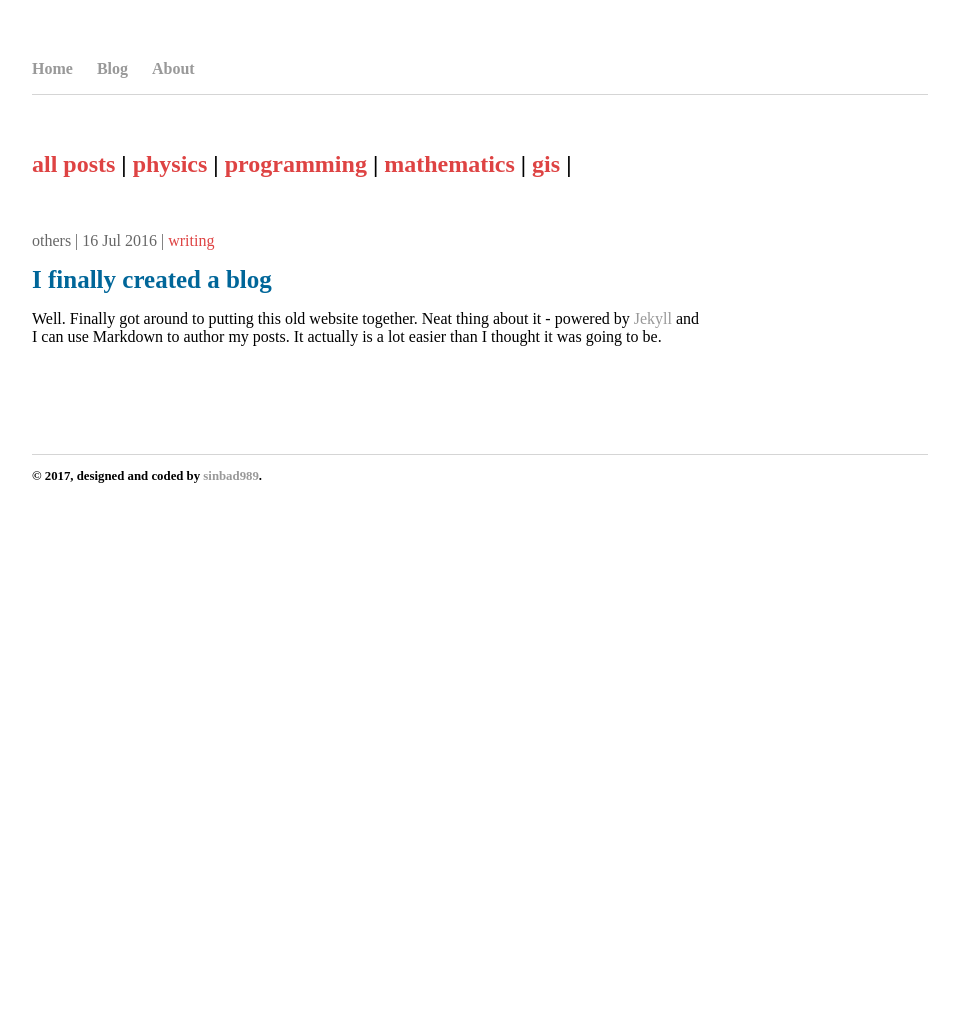
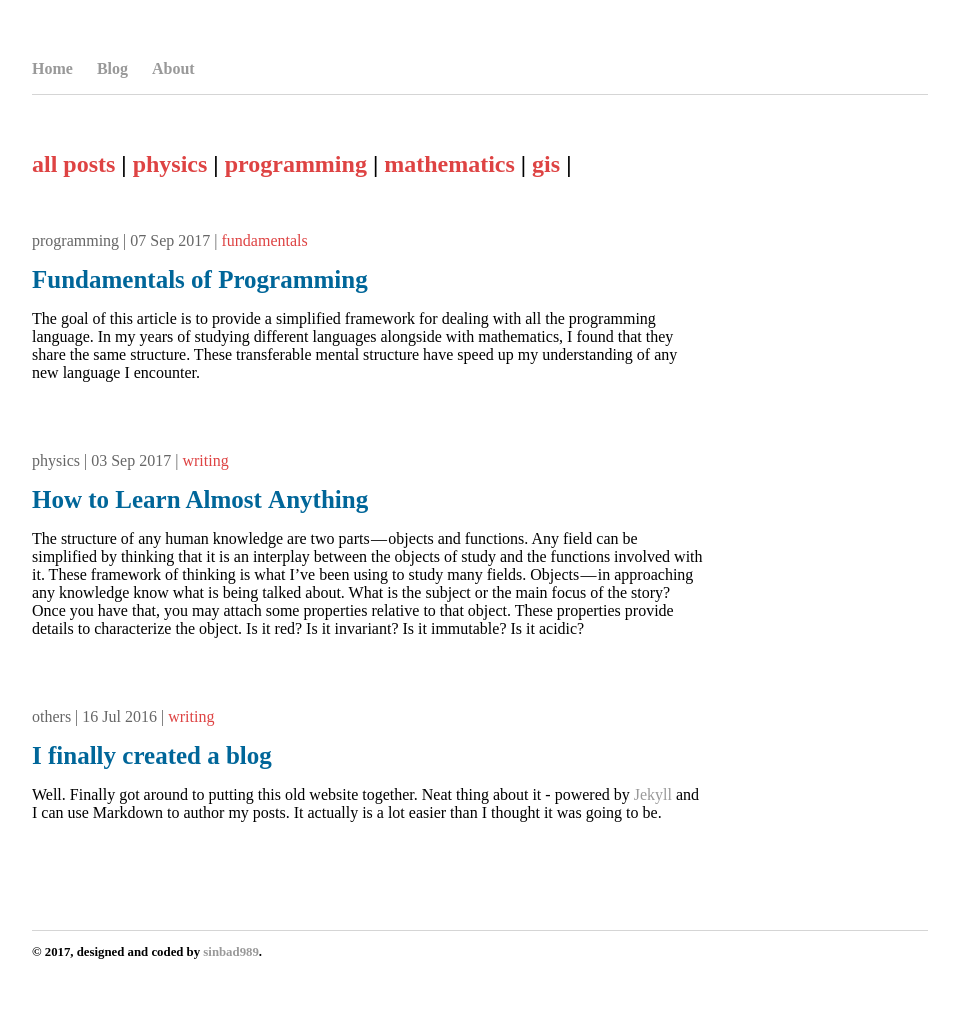
Before and after one commit to sinbad989/sinbad989.github.io, a Jekyll site: the page built from blog/index.html, in a window 1280 px wide. Shown: the whole page, without its empty margins (160-1119 px from the left). Built offline with Jekyll 4.4.1, drawn with Linux system fonts in a browser that asks for light colours; some web fonts are replaced; before the commit the page ends 900 px from its top, so only the background shows below that.

Commit message:
added posts

```diff
--- /dev/null
+++ b/_posts/2017-09-03-how-to-learn-almost-anything.md
@@ -0,0 +1,46 @@
+---
+layout: post
+title: "How to Learn Almost Anything"
+date: 2017-09-03
+category: physics
+tag: writing
+---
+
+The structure of any human knowledge are two parts — objects and functions. Any field can be simplified by thinking that it is an interplay between the objects of study and the functions involved with it. These framework of thinking is what I’ve been using to study many fields.
+Objects — in approaching any knowledge know what is being talked about. What is the subject or the main focus of the story? Once you have that, you may attach some properties relative to that object. These properties provide details to characterize the object. Is it red? Is it invariant? Is it immutable? Is it acidic?
+
+Examples of objects from different field of study:
+1. Cell in biology
+2. Elements, molecules in chemistry
+3. Mass, charges, strings in physics
+4. Data type (number, string) in computer science
+5. Characters (e.g. Tyrion, Cersei) in literature
+
+Functions — (after knowing the different objects of the field and its properties). Its time to figure out the different functions involved with it. For instance, what it can do, what can you do on it, what its different methods are. Function in a sense that it input an object and vomit another object . In simple terms, what are the different transformation.
+
+Example of object’s function:
+1. Cell division transforms a cell
+2. Chemical reactions change molecules
+3. Lorentz force translate or rotate charges
+4. Squared function increases a number
+
+The interplay between objects and functions create the domain of knowledge. Mathematics is the interplay between mathematical objects and some mathematical transform. Physics is the interplay between experimental facts and some dynamical rules. Chemistry is the interplay between chemicals and possible chemical reactions. Computer science is an interplay between data types and functions or methods.
+
+The world is an interplay of its objects and functions. Once you get these two things into a coherent picture, you can study almost any field. This framework of thinking simplify the almost incomprehensible information of the world.
+
+To learn almost anything these are the steps:
+1. Find a field you want to master
+2. Find its different object of study and examine it’s different functions.
+3. Create a picture of the dynamic interplay between the object and functions.
+4. Finally, recreate the object in terms of the function, and the function in terms of the objects.
+
+
+
+---
+
+I will be writing a series of articles of the application of these framework of thinking.
+1. Fundamentals of Physics
+2. Fundamentals of Programming
+3. Fundamentals of CSS
+4. Fundamentals of Mathematics
+5. Fundamentals of Complex Systems
--- /dev/null
+++ b/_posts/2017-09-07-fundamentals-of-programming.md
@@ -0,0 +1,19 @@
+---
+layout: post
+title: "Fundamentals of Programming"
+date: 2017-09-07
+category: programming
+tag: fundamentals
+---
+
+The goal of this article is to provide a simplified framework for dealing with all the programming language. In my years of studying different languages alongside with mathematics, I found that they share the same structure. These transferable mental structure have speed up my understanding of any new language I encounter.
+
+In the realm of programming, the whole field can be simplified by thinking of two main players, the data type (object of study) and the functions (method). The data are objects upon which we operate our functions to generate another data.
+Data type: a classification of data that determines how the compiler or interpreter will process the data. It defines the allowable operations on the data, the meaning of the data, and how the data can be stored.
+
+Function: a clustered sequence of operation to perform a well defined action. Different programming languages uses different terminology for functions: methods, sub-routines, procedures. Function introduces a key concept in programming called scope.
+The dynamics of data and function is provided by the looping and iteration rules. The ‘for’ loop and ‘while’ loop are some example of providing a dynamic to the whole program. This dynamics allow the programming language to solve problems in a faster way. These dynamics provides the DRY principle a role in programming.
+
+The different language paradigms developed over the years are developed due to the developer’s different mind-set of what to emphasize, data or functions. Object-oriented languages are more inclined to think that everything in the universe is an object. The functional language thinks that everything in the universe is function. The essence of functional programming is that programs are a combination of expression. Expression includes concrete values, variables, and also functions. [1]
+
+[1] Haskell Programming from first Principle
--- a/physics/index.html
+++ b/physics/index.html
@@ -11,13 +11,13 @@ title: Physics
 	<a href="/gis">gis</a> |
 </h2>
 </div>
-<p>Category: Physics </p>
+<p><i>Category: Physics </i></p>
 <br>
 
 <ul>
-  {% for post in site.categories.Physics %}
+  {% for post in site.categories.physics %}
     {% if post.url %}
-        <li><h2><a href="{{ post.url }}">{{ post.title }} -- {{post.date| date_to_string}}</a></h2></li>
+        <li><h3><a href="{{ post.url }}">{{ post.title }} -- {{post.date| date_to_string}}</a></h3></li>
     {% endif %}
   {% endfor %}
 </ul>
```
Also changed, not shown: programming/index.html (+5 -3 lines).
